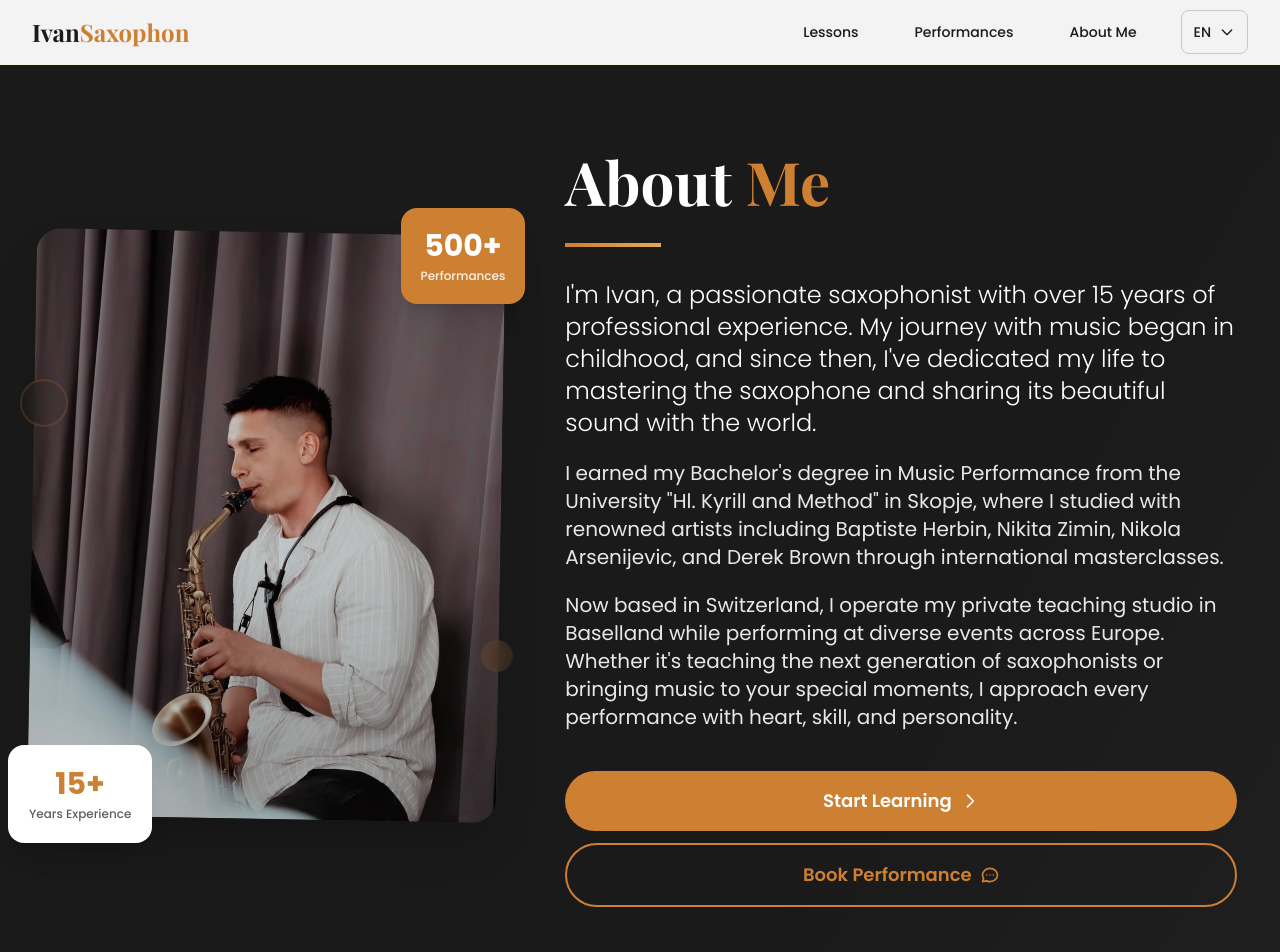
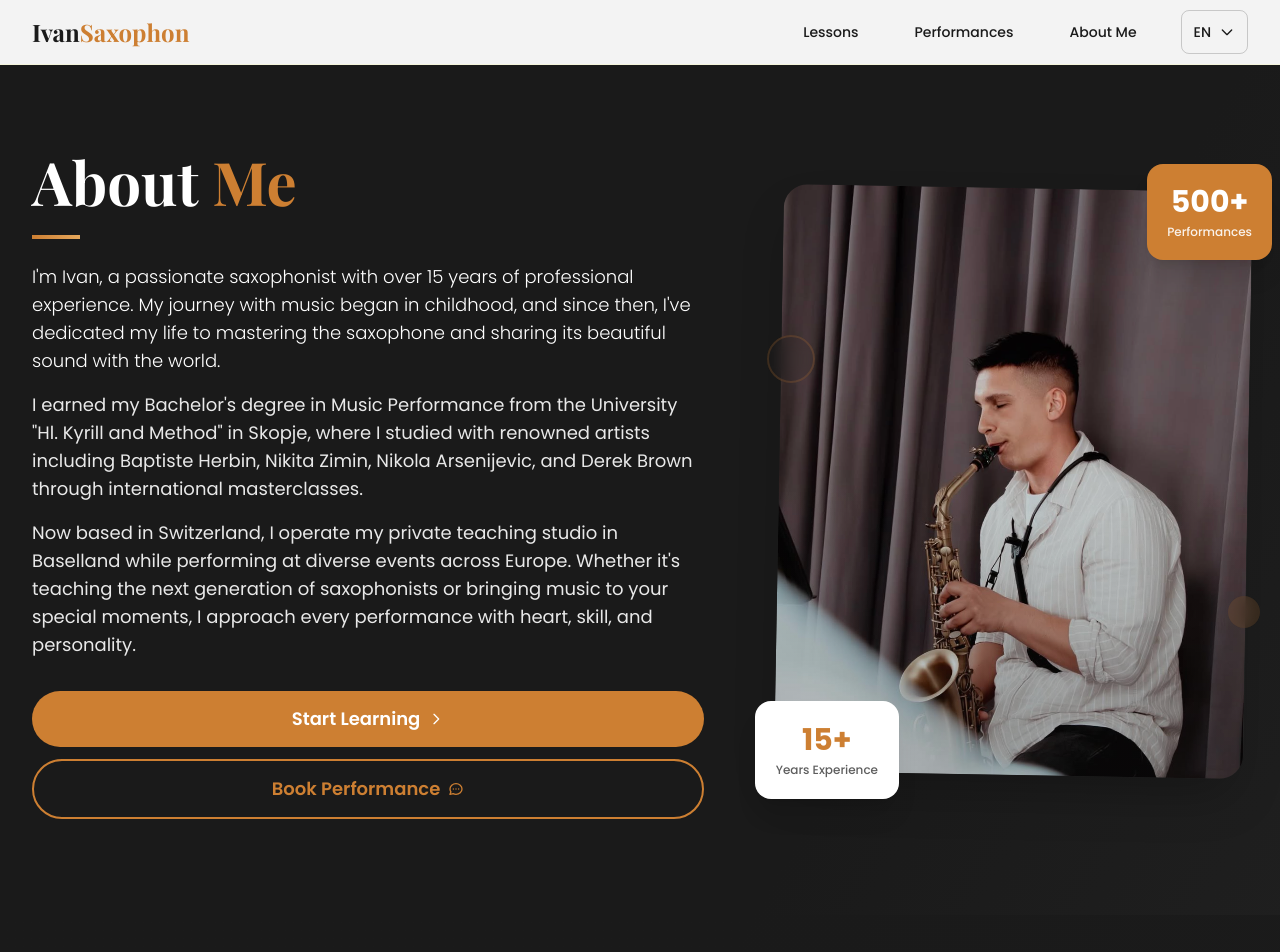
Before and after one commit to martinst06/ivansaxophon, a Next.js app: page /about-me in a window 1280 px wide. Shown: the top 952 px of the page. Built offline with nearby package versions, Linux system fonts and the light colour scheme.

Commit message:
order in about me

```diff
--- a/src/components/AboutMe.tsx
+++ b/src/components/AboutMe.tsx
@@ -13,8 +13,54 @@ const AboutMe = () => {
       <div className="pt-20 pb-8 sm:pt-28 sm:pb-16 lg:pt-32 lg:pb-20 xl:pt-36 xl:pb-24">
         <div className="max-w-7xl mx-auto px-4 sm:px-6 lg:px-8">
           <div className="grid grid-cols-1 lg:grid-cols-12 gap-8 lg:gap-16 items-center">
-            {/* Image Section - Mobile First */}
-            <div className="lg:col-span-5 order-1">
+            {/* Text Content - Now on the Left */}
+            <div className="lg:col-span-7 order-2 lg:order-1">
+              <div className="max-w-2xl mx-auto lg:mx-0 text-center lg:text-left">
+                <h1 className="text-2xl xs:text-3xl sm:text-4xl lg:text-5xl xl:text-6xl font-serif font-bold text-white mb-4 leading-tight">
+                  {t.aboutMe.title} <span className="text-bronze">{t.aboutMe.titleAccent}</span>
+                </h1>
+                <div className="w-12 h-1 bg-gradient-to-r from-bronze to-bronze-light mb-6 mx-auto lg:mx-0"></div>
+
+                <div className="space-y-4 text-white/90 leading-relaxed">
+                  <p className="text-lg text-white font-light">
+                    {t.aboutMe.intro}
+                  </p>
+
+                  <p className="text-lg">
+                    {t.aboutMe.education}
+                  </p>
+
+                  <p className="text-lg">
+                    {t.aboutMe.current}
+                  </p>
+                </div>
+
+                {/* CTA Buttons */}
+                <div className="flex flex-col xs:flex-row gap-3 mt-8">
+                  <Link
+                    href="/lessons"
+                    className="group bg-bronze hover:bg-bronze-dark text-white px-7 py-3.5 rounded-full font-semibold transition-all duration-300 transform hover:scale-105 hover:shadow-xl text-center min-h-[48px] flex items-center justify-center text-lg"
+                  >
+                    <span className="mr-2">{t.aboutMe.startLearning}</span>
+                    <svg className="w-4 h-4 transform group-hover:translate-x-1 transition-transform duration-300" fill="none" stroke="currentColor" viewBox="0 0 24 24">
+                      <path strokeLinecap="round" strokeLinejoin="round" strokeWidth={2} d="M9 5l7 7-7 7" />
+                    </svg>
+                  </Link>
+                  <Link
+                    href="/#contact"
+                    className="group border-2 border-bronze text-bronze hover:bg-bronze hover:text-white px-7 py-3.5 rounded-full font-semibold transition-all duration-300 transform hover:scale-105 hover:shadow-xl text-center min-h-[48px] flex items-center justify-center text-lg"
+                  >
+                    <span className="mr-2">{t.aboutMe.bookPerformance}</span>
+                    <svg className="w-4 h-4 transform group-hover:translate-x-1 transition-transform duration-300" fill="none" stroke="currentColor" viewBox="0 0 24 24">
+                      <path strokeLinecap="round" strokeLinejoin="round" strokeWidth={2} d="M8 12h.01M12 12h.01M16 12h.01M21 12c0 4.418-4.03 8-9 8a9.863 9.863 0 01-4.255-.949L3 20l1.395-3.72C3.512 15.042 3 13.574 3 12c0-4.418 4.03-8 9-8s9 3.582 9 8z" />
+                    </svg>
+                  </Link>
+                </div>
+              </div>
+            </div>
+
+            {/* Image Section - Now on the Right */}
+            <div className="lg:col-span-5 order-1 lg:order-2">
               <div className="relative max-w-[280px] xs:max-w-[320px] sm:max-w-md lg:max-w-lg mx-auto">
                 {/* Main Image */}
                 <div className="aspect-[4/5] relative rounded-2xl sm:rounded-3xl shadow-2xl overflow-hidden transform rotate-1 hover:rotate-0 transition-transform duration-500">
@@ -49,52 +95,6 @@ const AboutMe = () => {
                 {/* Decorative elements - Subtle on mobile */}
                 <div className="absolute top-1/4 -left-1 xs:-left-2 sm:-left-3 w-6 h-6 xs:w-8 xs:h-8 sm:w-12 sm:h-12 border-2 border-bronze/20 rounded-full backdrop-blur-sm"></div>
                 <div className="absolute bottom-1/4 -right-1 xs:-right-2 sm:-right-3 w-4 h-4 xs:w-6 xs:h-6 sm:w-8 sm:h-8 bg-bronze/15 rounded-full backdrop-blur-sm"></div>
-              </div>
-            </div>
-
-            {/* Text Content */}
-            <div className="lg:col-span-7 order-2">
-              <div className="max-w-2xl mx-auto lg:mx-0 text-center lg:text-left">
-                <h1 className="text-2xl xs:text-3xl sm:text-4xl lg:text-5xl xl:text-6xl font-serif font-bold text-white mb-3 xs:mb-4 sm:mb-6 leading-tight">
-                  {t.aboutMe.title} <span className="text-bronze">{t.aboutMe.titleAccent}</span>
-                </h1>
-                <div className="w-12 xs:w-16 sm:w-20 lg:w-24 h-1 bg-gradient-to-r from-bronze to-bronze-light mb-4 xs:mb-6 sm:mb-8 mx-auto lg:mx-0"></div>
-
-                <div className="space-y-3 xs:space-y-4 sm:space-y-5 text-white/90 leading-relaxed">
-                  <p className="text-base xs:text-lg sm:text-xl lg:text-2xl text-white font-light">
-                    {t.aboutMe.intro}
-                  </p>
-
-                  <p className="text-sm xs:text-base sm:text-lg lg:text-xl">
-                    {t.aboutMe.education}
-                  </p>
-
-                  <p className="text-sm xs:text-base sm:text-lg lg:text-xl">
-                    {t.aboutMe.current}
-                  </p>
-                </div>
-
-                {/* CTA Buttons */}
-                <div className="flex flex-col xs:flex-row gap-3 mt-6 xs:mt-8 sm:mt-10">
-                  <Link
-                    href="/lessons"
-                    className="group bg-bronze hover:bg-bronze-dark text-white px-6 xs:px-7 sm:px-8 py-3 xs:py-3.5 sm:py-4 rounded-full font-semibold transition-all duration-300 transform hover:scale-105 hover:shadow-xl text-center min-h-[44px] xs:min-h-[48px] sm:min-h-[52px] flex items-center justify-center text-sm xs:text-base sm:text-lg"
-                  >
-                    <span className="mr-2">{t.aboutMe.startLearning}</span>
-                    <svg className="w-4 h-4 xs:w-4 xs:h-4 sm:w-5 sm:h-5 transform group-hover:translate-x-1 transition-transform duration-300" fill="none" stroke="currentColor" viewBox="0 0 24 24">
-                      <path strokeLinecap="round" strokeLinejoin="round" strokeWidth={2} d="M9 5l7 7-7 7" />
-                    </svg>
-                  </Link>
-                  <Link
-                    href="/#contact"
-                    className="group border-2 border-bronze text-bronze hover:bg-bronze hover:text-white px-6 xs:px-7 sm:px-8 py-3 xs:py-3.5 sm:py-4 rounded-full font-semibold transition-all duration-300 transform hover:scale-105 hover:shadow-xl text-center min-h-[44px] xs:min-h-[48px] sm:min-h-[52px] flex items-center justify-center text-sm xs:text-base sm:text-lg"
-                  >
-                    <span className="mr-2">{t.aboutMe.bookPerformance}</span>
-                    <svg className="w-4 h-4 xs:w-4 xs:h-4 sm:w-5 sm:h-5 transform group-hover:translate-x-1 transition-transform duration-300" fill="none" stroke="currentColor" viewBox="0 0 24 24">
-                      <path strokeLinecap="round" strokeLinejoin="round" strokeWidth={2} d="M8 12h.01M12 12h.01M16 12h.01M21 12c0 4.418-4.03 8-9 8a9.863 9.863 0 01-4.255-.949L3 20l1.395-3.72C3.512 15.042 3 13.574 3 12c0-4.418 4.03-8 9-8s9 3.582 9 8z" />
-                    </svg>
-                  </Link>
-                </div>
               </div>
             </div>
           </div>
```
